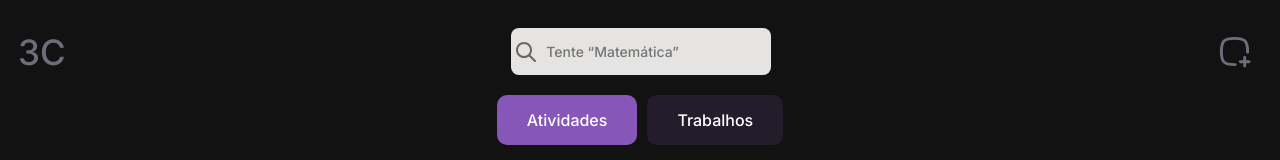
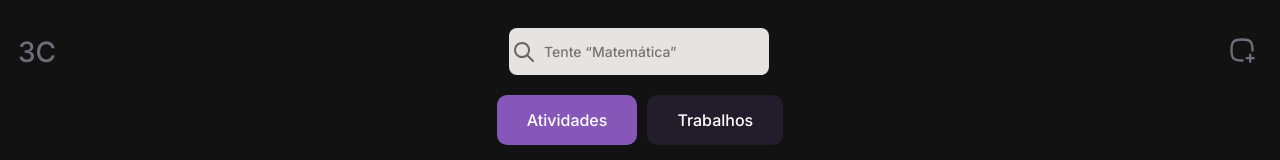
Before and after one commit to therealafter/school-project-front-end, a React (Vite) app: page / in a window 1280 px wide. Shown: the top 160 px of the page. Built offline with nearby package versions, Linux system fonts and the light colour scheme.

Commit message:
changed to button

```diff
--- a/src/components/Header/styles.ts
+++ b/src/components/Header/styles.ts
@@ -7,8 +7,6 @@ export const Container = styled.div`
     justify-content: center;
     align-items: center;
     gap: 10px;
-
-
 `;
 
 export const SelectedButton = styled.button<{ selected: any }>`
@@ -23,7 +21,8 @@ export const SelectedButton = styled.button<{ selected: any }>`
 
   color: ${(props: any) => (props.selected ? "#FFF" : "#FFF")};
   background: ${(props: any) =>
-    props.selected ? "#8656b8" : "rgba(134, 86, 184, 0.15)"}; /* Roxo escuro para selecionado */
+    props.selected ? "#8656b8" : "rgba(134, 86, 184, 0.15)"};
+  transition: background 0.2s ease; /* Adicionando transição */
 
 border-radius: 10px;
   border: none;
@@ -44,6 +43,7 @@ export const UnselectedButton = styled.button<{ selected: any }>`
 
   background: ${(props: any) =>
     props.selected ? "#8656b8" : "rgba(134, 86, 184, 0.15)"}; /* Roxo escuro para selecionado */
+  transition: background 0.2s ease; /* Adicionando transição */
 
   border: none;
 `;
--- a/src/components/Navbar/index.tsx
+++ b/src/components/Navbar/index.tsx
@@ -6,7 +6,7 @@ export const Navbar = () => {
     <Container>
       <Title>3C</Title>
       <SearchComponent />
-      <Add src="/assets/add.svg" alt="Add" />
+      <Add><img src="/assets/add.svg" alt="Add" /></Add>
     </Container>
   )
 }
--- a/src/components/Navbar/styles.ts
+++ b/src/components/Navbar/styles.ts
@@ -10,7 +10,7 @@ export const Container = styled.div`
 
 export const Title = styled.h1`
   font-weight: 500;
-  font-size: 35px;
+  font-size: 28px;
   font-family: "Inter", sans-serif;
   color: #6e6d7a;
   margin: 0;
@@ -22,11 +22,12 @@ export const Title = styled.h1`
   }
 `;
 
-export const Add = styled.img`
-  width: 35px;
-  height: 35px;
+export const Add = styled.button`
   margin-top: 0;
-  margin-right: 10px; /* Adicione um espaçamento à direita */
+  margin: 0;
+
+  background: transparent;
+  border: none;
 
   @media (max-width: 600px) {
     width: 100%;
```
